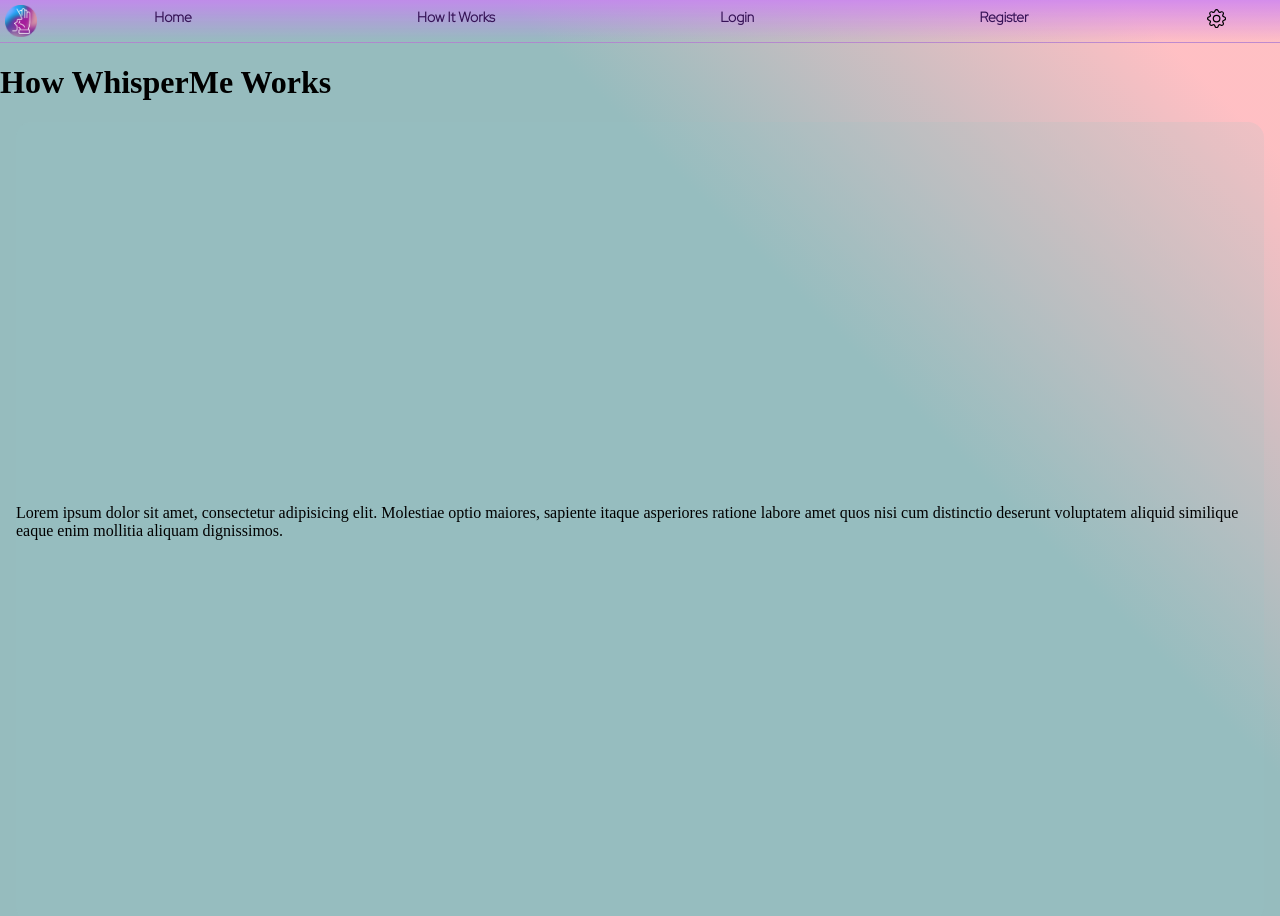
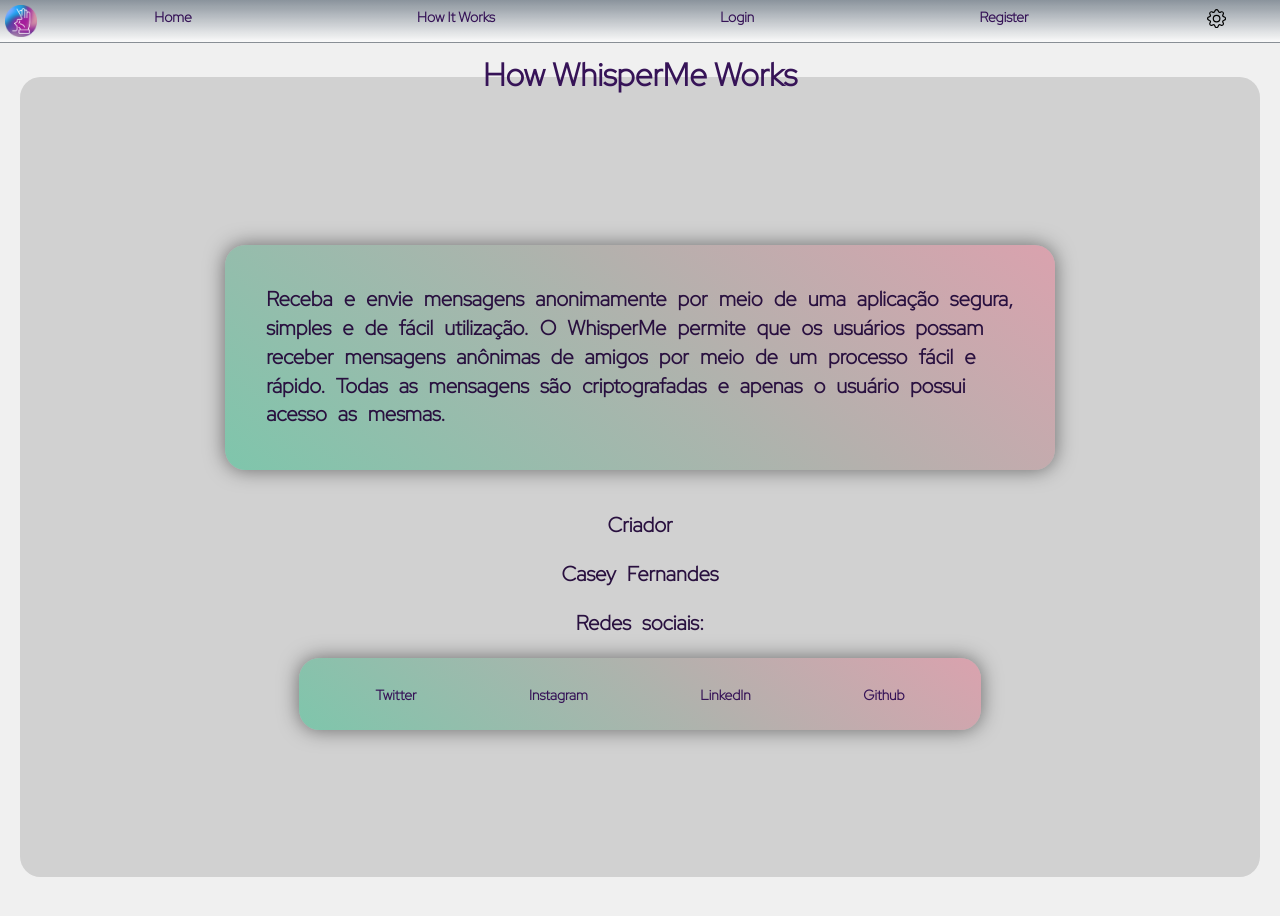
Before and after one commit to CsseyF/WhisperMe, a React (Create React App) app: page /howitworks in a window 1280 px wide. Shown: the top 916 px of the page. Built offline with nearby package versions, Linux system fonts and the light colour scheme.

Commit message:
new design changes, how it works page added, send whisper page added

```diff
--- a/public/index.html
+++ b/public/index.html
@@ -24,7 +24,7 @@
       work correctly both with client-side routing and a non-root public URL.
       Learn how to configure a non-root public URL by running `npm run build`.
     -->
-    <title>React App</title>
+    <title>WhisperMe</title>
   </head>
   <body>
     <noscript>You need to enable JavaScript to run this app.</noscript>
--- a/src/assets/css/global.css
+++ b/src/assets/css/global.css
@@ -3,12 +3,5 @@
   margin: 0;
   padding: 0;
 
-  background-color: #c4e2e3;
-
-  background: rgb(150, 188, 190);
-  background: linear-gradient(
-    45deg,
-    rgba(150, 188, 190, 1) 65%,
-    rgba(255, 149, 156, 0.5998774509803921) 93%
-  );
+  background-color: #f0f0f0;
 }
--- a/src/components/Navbar/style.module.css
+++ b/src/components/Navbar/style.module.css
@@ -1,5 +1,9 @@
 .main {
   width: 100%;
+
+  position: fixed;
+  top: 0;
+  z-index: 10;
 
   display: flex;
   align-items: center;
@@ -7,10 +11,7 @@
   font-family: "Red Hat Display", sans-serif;
   font-weight: bold;
 
-  background-image: linear-gradient(
-    rgba(202, 128, 245, 0.801),
-    rgba(245, 128, 136, 0)
-  );
+  background-image: linear-gradient(#8a939c, #ffffffae);
 
   border-bottom: 1px solid rgba(128, 128, 128, 0.27);
 }
--- a/src/pages/Home/index.tsx
+++ b/src/pages/Home/index.tsx
@@ -16,8 +16,8 @@
         <div className={style.whisperContainer}>
           <WhisperCard cardColor="Pink" />
           <WhisperCard cardColor="Green" />
-          <WhisperCard cardColor="Blue"/>
-          <WhisperCard cardColor="Yellow"/>
+          <WhisperCard cardColor="Blue" />
+          <WhisperCard cardColor="Yellow" />
         </div>
       </div>
     </div>
--- a/src/pages/Home/style.module.css
+++ b/src/pages/Home/style.module.css
@@ -1,5 +1,9 @@
+.main {
+  padding: 2em 0;
+}
+
 .container {
-  background-color: #98c3c42a;
+  background-color: #d1d1d1;
   border-radius: 1em;
   margin: 1em;
 }
--- a/src/pages/HowItWorks/index.tsx
+++ b/src/pages/HowItWorks/index.tsx
@@ -1,22 +1,51 @@
 import React from "react";
 
-import style from "./style.module.css"
+import style from "./style.module.css";
+
 import Navbar from "../../components/Navbar";
 
 export default function index() {
   return (
-    <div>
+    <div className={style.container}>
       <Navbar />
       <div className={style.titleHeader}>
         <h1>How WhisperMe Works</h1>
       </div>
       <div className={style.main}>
-      <p>Lorem ipsum dolor sit amet, consectetur adipisicing elit.
-         Molestiae optio maiores, sapiente itaque asperiores ratione
-          labore amet quos nisi cum distinctio deserunt voluptatem
-          aliquid similique eaque enim mollitia aliquam dignissimos.</p>
+        <p className={style.mainText}>
+          Receba e envie mensagens anonimamente por meio de uma aplicação
+          segura, simples e de fácil utilização. O WhisperMe permite que os
+          usuários possam receber mensagens anônimas de amigos por meio de um
+          processo fácil e rápido. Todas as mensagens são criptografadas e
+          apenas o usuário possui acesso as mesmas.
+        </p>
+
+        <p>Criador</p>
+        <span>Casey Fernandes</span>
+        <p>Redes sociais:</p>
+        <div className={style.socialMedia}>
+          <a href="https://twitter.com/cssey_" target="_blank" rel="noreferrer">
+            Twitter
+          </a>
+          <a
+            href="https://www.instagram.com/cssey.tsx/"
+            target="_blank"
+            rel="noreferrer"
+          >
+            Instagram
+          </a>
+          <a
+            href="https://www.linkedin.com/in/casey-adesola-fernandes-3bb88b202/"
+            target="_blank"
+            rel="noreferrer"
+          >
+            LinkedIn
+          </a>
+          <a href="https://github.com/CsseyF" target="_blank" rel="noreferrer">
+            Github
+          </a>
+        </div>
       </div>
-
     </div>
   );
 }
--- a/src/pages/HowItWorks/style.module.css
+++ b/src/pages/HowItWorks/style.module.css
@@ -1,5 +1,18 @@
+.container {
+  padding: 2em 0;
+}
 
-.main{
+.titleHeader {
+  display: flex;
+  justify-content: center;
+
+  font-family: "Red Hat Display", sans-serif;
+  color: #361357;
+
+  width: 100%;
+}
+
+.main {
   width: auto;
   height: 100vh;
 
@@ -8,7 +21,46 @@
   justify-content: center;
   align-items: center;
 
-    background-color: #98c3c42a;
+  background-color: #d1d1d1;
   border-radius: 1em;
   margin: 1em;
+  margin-top: -2em;
+  padding: 0 10em;
+
+  font-size: 1.6vw;
+  font-family: "Red Hat Display", sans-serif;
+  font-weight: bold;
+  line-height: 1.4em;
+  word-spacing: 0.32em;
+  color: #29103f;
 }
+.mainText {
+  background: rgb(109, 76, 83);
+  background: linear-gradient(
+    220deg,
+    rgba(228, 111, 136, 0.479) 0%,
+    rgba(64, 189, 143, 0.568) 100%
+  );
+  box-shadow: 0 0 1em rgba(0, 0, 0, 0.5);
+  border-radius: 1em;
+  padding: 2em;
+}
+
+.socialMedia {
+  background: rgb(109, 76, 83);
+  background: linear-gradient(
+    220deg,
+    rgba(228, 111, 136, 0.479) 0%,
+    rgba(64, 189, 143, 0.568) 100%
+  );
+  box-shadow: 0 0 1em rgba(0, 0, 0, 0.5);
+  border-radius: 1em;
+  padding: 1em;
+}
+.socialMedia > a {
+  font-weight: bold;
+}
+
+.socialMediaList {
+  list-style: none;
+}
--- /dev/null
+++ b/src/pages/Sending/index.tsx
@@ -0,0 +1,130 @@
+/* eslint-disable react-hooks/rules-of-hooks */
+import React, { useEffect, useState } from "react";
+
+import style from "./style.module.css";
+
+import { colors } from "../../data/colors";
+import { CgProfile } from "react-icons/cg";
+import Navbar from "../../components/Navbar";
+
+export default function index() {
+  const colorButtons: string[] = ["Pink", "Blue", "Green", "Yellow"];
+  const maxMessageLength: number = 240;
+
+  const [cardColor, setCardColor] = useState<string>("Pink");
+  const [message, setMessage] = useState<string>("");
+  const [uploadedFile, setUploadedFile] = useState<File | undefined>(undefined);
+  const [profileImage, setProfileImage] = useState<string>("");
+  const hiddenFileInput = React.useRef<HTMLInputElement | null>(null);
+  const handleChange = (event: React.ChangeEvent<HTMLInputElement> | null) => {
+    setUploadedFile(event?.target.files?.[0]);
+  };
+  useEffect(() => {
+    const readFileDataAsBase64 = async (): Promise<string> => {
+      const file = uploadedFile;
+
+      const arrayBufferToBase64 = (buffer: ArrayBuffer) => {
+        var binary = "";
+        var bytes = new Uint8Array(buffer);
+        var len = bytes.byteLength;
+        for (var i = 0; i < len; i++) {
+          binary += String.fromCharCode(bytes[i]);
+        }
+        return window.btoa(binary);
+      };
+
+      return new Promise((resolve, reject) => {
+        const reader = new FileReader();
+
+        reader.onload = (event) => {
+          const result = event.target?.result;
+          resolve(
+            typeof result === "string"
+              ? result
+              : arrayBufferToBase64(result ?? new ArrayBuffer(0))
+          );
+        };
+
+        reader.onerror = (err) => {
+          reject(err);
+        };
+
+        reader.readAsDataURL(file!);
+      });
+    };
+
+    (async () => {
+      setProfileImage((await readFileDataAsBase64()) ?? "");
+    })();
+  }, [uploadedFile, setProfileImage]);
+
+  return (
+    <div className={style.main}>
+      <Navbar />
+      <h2>Send a whisper to Casey!</h2>
+      <div
+        style={{ backgroundColor: colors[cardColor].lightColor }}
+        className={style.whisperParams}
+      >
+        <div>
+          <div className={style.profilePicture}>
+            {profileImage ? (
+              <img src={profileImage} alt="profile" />
+            ) : (
+              <button
+                style={{ backgroundColor: colors[cardColor].darkColor }}
+                onClick={(event) => {
+                  hiddenFileInput.current?.click();
+                }}
+              >
+                <CgProfile />
+              </button>
+            )}
+            <span>{uploadedFile?.name}</span>
+          </div>
+
+          <input
+            style={{ display: "none" }}
+            type="file"
+            ref={hiddenFileInput}
+            onChange={handleChange}
+          />
+        </div>
+        <textarea
+          style={{ backgroundColor: colors[cardColor].darkColor }}
+          cols={30}
+          rows={10}
+          value={message}
+          onChange={(event) => {
+            setMessage(event.target.value);
+          }}
+          maxLength={240}
+        />
+        <p
+          style={{
+            color:
+              message.length >= 230
+                ? "#c00000"
+                : message.length >= 210
+                ? "#c08300"
+                : "#3c195acd",
+          }}
+        >
+          {maxMessageLength - message.length}
+        </p>
+        <ul className={style.colorsList}>
+          {colorButtons.map((item) => {
+            return (
+              <li>
+                <button
+                  className={style[item.toLowerCase()]}
+                  onClick={() => setCardColor(item)}
+                />
+              </li>
+            );
+          })}
+        </ul>
+      </div>
+    </div>
+  );
+}
--- /dev/null
+++ b/src/pages/Sending/style.module.css
@@ -0,0 +1,130 @@
+.main {
+  padding: 2em 0;
+  height: 100vh;
+
+  display: flex;
+  flex-direction: column;
+  justify-content: center;
+  align-items: center;
+
+  background-color: rgba(255, 255, 255, 0.075);
+}
+
+.main > h2 {
+  font-family: "Red Hat Display", sans-serif;
+  line-height: 1.4em;
+  word-spacing: 0.12em;
+}
+
+.whisperParams {
+  display: flex;
+  flex-direction: column;
+  width: 35vw;
+  border-radius: 2em;
+
+  box-shadow: 0 0 0.8em rgba(0, 0, 0, 0.5);
+}
+.whisperParams > textarea {
+  font-size: 1.2vw;
+  font-family: "Red Hat Display", sans-serif;
+  font-weight: bold;
+
+  border: none;
+
+  opacity: 0.8;
+  resize: none;
+}
+
+.whisperParams > textarea:focus {
+  outline: none;
+}
+
+.imageSelector {
+  width: 100%;
+
+  display: flex;
+  justify-content: left;
+  align-items: center;
+  padding: 1em;
+}
+
+.profilePicture {
+  margin: 0.5em;
+
+  display: flex;
+  justify-content: left;
+  align-items: center;
+}
+
+.profilePicture > img {
+  width: 3em;
+  height: 3em;
+
+  border-radius: 100%;
+
+  cursor: pointer;
+}
+
+.profilePicture > span {
+  margin: 0 2em;
+  font-family: "Red Hat Display", sans-serif;
+  font-weight: bold;
+}
+
+.profilePicture > button {
+  display: block;
+  height: 1.5em;
+  width: 1.5em;
+  border-radius: 50%;
+  border: none;
+  box-shadow: 0 0 1em rgba(0, 0, 0, 0.5);
+
+  font-size: 1.8em;
+  cursor: pointer;
+}
+
+.inputTag {
+  display: none;
+}
+.labelForFile {
+  cursor: pointer;
+}
+
+.colorsList {
+  display: flex;
+  justify-content: space-around;
+  align-items: center;
+
+  list-style: none;
+  padding: 0;
+}
+
+.colorsList > li > button {
+  padding: 1em;
+  border-radius: 100%;
+  border: none;
+
+  box-shadow: 0 0 1em rgba(0, 0, 0, 0.5);
+  cursor: pointer;
+}
+
+.pink {
+  background-color: #e1adad;
+}
+.blue {
+  background-color: #a7c9d7;
+}
+.green {
+  background-color: #b2d2ab;
+}
+.yellow {
+  background-color: #c9cea0;
+}
+
+.whisperParams > p {
+  margin-left: auto;
+  margin-right: 2em;
+
+  font-family: "Red Hat Display", sans-serif;
+  font-weight: bold;
+}
--- a/src/routes/PublicRoutes.tsx
+++ b/src/routes/PublicRoutes.tsx
@@ -7,6 +7,7 @@
 import HowItWorks from "../pages/HowItWorks";
 import Register from "../pages/Register";
 import Login from "../pages/Login";
+import Sending from "../pages/Sending";
 
 export default function PublicRoutes() {
   return (
@@ -16,6 +17,7 @@
         <Route element={<HowItWorks />} path="/howitworks" />
         <Route element={<Register />} path="/register" />
         <Route element={<Login />} path="/login" />
+        <Route element={<Sending />} path="sendwhisper" />
       </Routes>
     </Router>
   );
```
Lines whose indentation alone changed are shown as unchanged.
